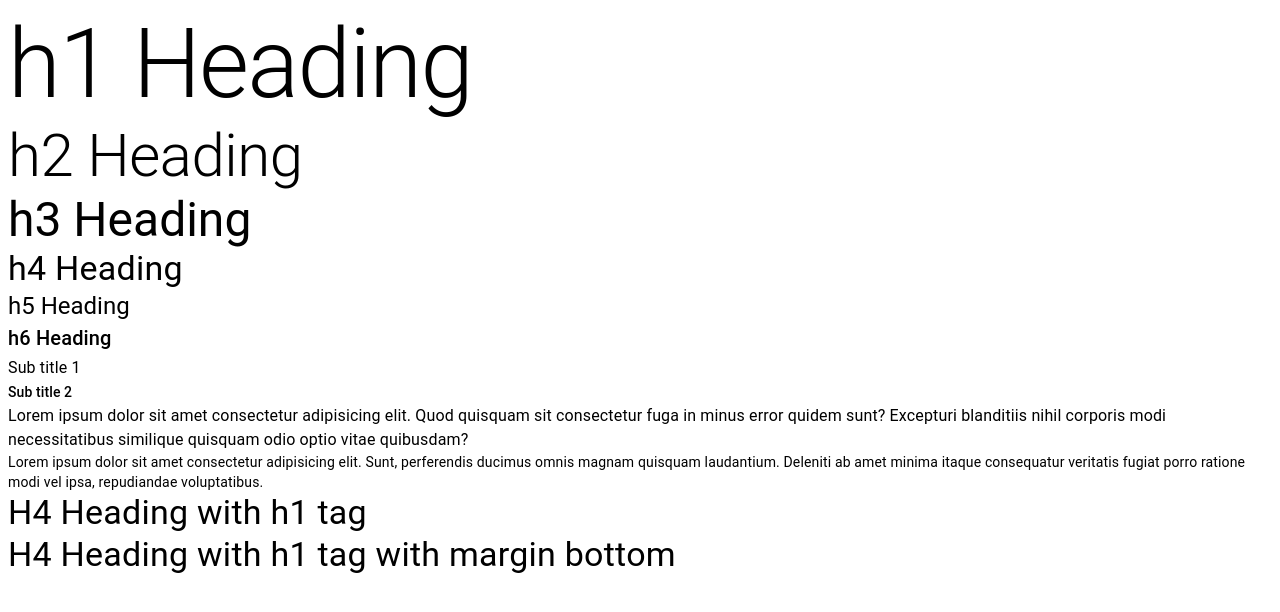
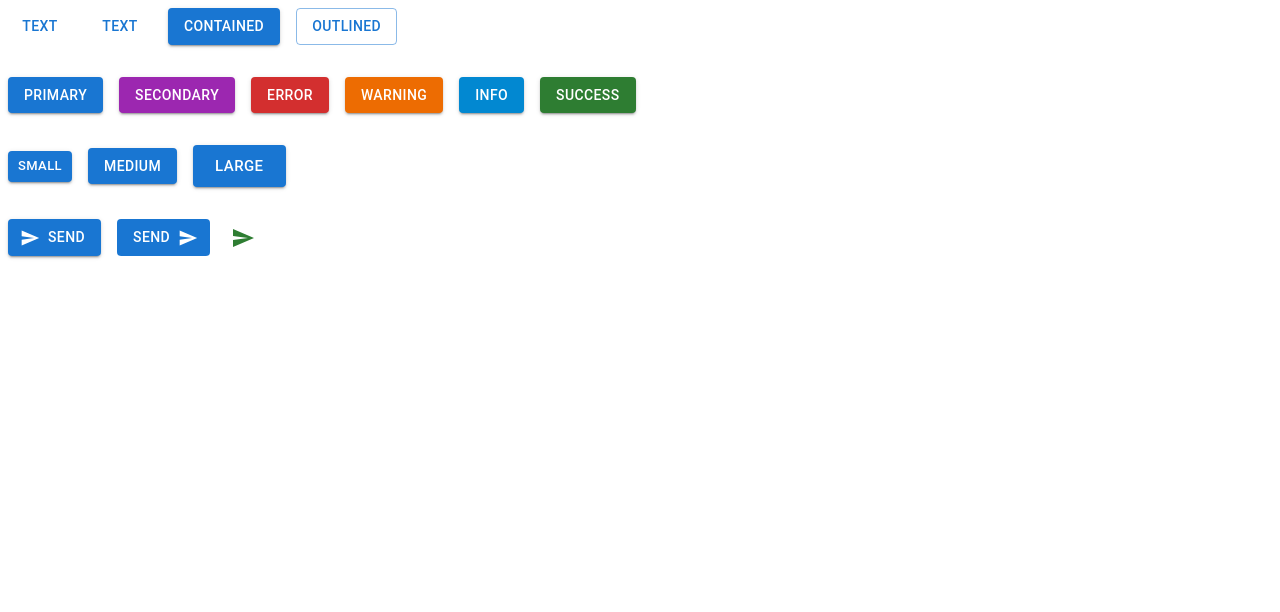
Before and after one commit to AhmadIkbalDjaya/Belajar-Mui, a React (Vite) app: page / in a window 1280 px wide. Shown: the top 612 px of the page. Built offline with nearby package versions, Linux system fonts and the light colour scheme.

Commit message:
4-Button

```diff
--- a/package.json
+++ b/package.json
@@ -12,6 +12,7 @@
   "dependencies": {
     "@emotion/react": "^11.11.1",
     "@emotion/styled": "^11.11.0",
+    "@mui/icons-material": "^5.14.9",
     "@mui/material": "^5.14.7",
     "react": "^18.2.0",
     "react-dom": "^18.2.0"
--- a/src/App.css
+++ b/src/App.css
@@ -0,0 +1,6 @@
+/* #root {
+  max-width: 1280px;
+  margin: 0 auto;
+  padding: 4rem;
+  text-align: center;
+} */
--- a/src/App.jsx
+++ b/src/App.jsx
@@ -1,9 +1,12 @@
-import { MuiTypography } from "./components/MuiTypography";
+import "./App.css"
+import { MuiButton } from "./components/MuiButton";
+// import { MuiTypography } from "./components/MuiTypography";
 
 export default function App() {
   return (
     <>
-      <MuiTypography />
+      {/* <MuiTypography /> */}
+      <MuiButton />
     </>
   );
 }
--- /dev/null
+++ b/src/components/MuiButton.jsx
@@ -0,0 +1,69 @@
+import { Stack, Button, IconButton } from "@mui/material";
+import SendIcon from "@mui/icons-material/Send";
+import { Send } from "@mui/icons-material";
+
+export const MuiButton = () => {
+  return (
+    <Stack spacing={4}>
+      <Stack spacing={2} direction="row">
+        {/* button bisa ditambahkan attribut href */}
+        <Button variant="text" href="https://google.com" target="_blank">
+          Text
+        </Button>
+        <Button variant="text">Text</Button>
+        <Button variant="contained">Contained</Button>
+        <Button variant="outlined">Outlined</Button>
+      </Stack>
+
+      <Stack spacing={2} direction={"row"}>
+        <Button variant="contained" color="primary">
+          Primary
+        </Button>
+        <Button variant="contained" color="secondary">
+          Secondary
+        </Button>
+        <Button variant="contained" color="error">
+          Error
+        </Button>
+        <Button variant="contained" color="warning">
+          Warning
+        </Button>
+        <Button variant="contained" color="info">
+          Info
+        </Button>
+        <Button variant="contained" color="success">
+          Success
+        </Button>
+      </Stack>
+
+      <Stack display={"block"} spacing={2} direction={"row"}>
+        <Button variant="contained" size="small">
+          Small
+        </Button>
+        <Button variant="contained" size="medium">
+          Medium
+        </Button>
+        <Button variant="contained" size="large">
+          Large
+        </Button>
+      </Stack>
+
+      <Stack spacing={2} direction="row">
+        <Button
+          variant="contained"
+          startIcon={<SendIcon />}
+          disableRipple
+          onClick={() => alert("Send")}
+        >
+          Send
+        </Button>
+        <Button variant="contained" endIcon={<SendIcon />} disableElevation>
+          Send
+        </Button>
+        <IconButton aria-label="send" color="success" size="small">
+          <SendIcon />
+        </IconButton>
+      </Stack>
+    </Stack>
+  );
+};
```
Also changed, not shown: 1 other file (tests, documents, lock files or other folders).
